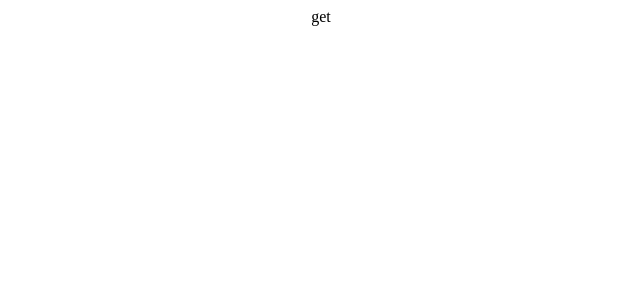
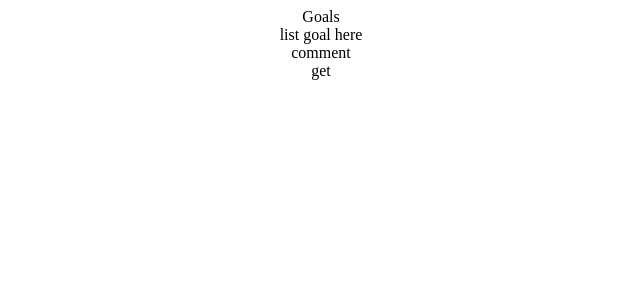
Before and after one commit to ColtonHibbert/accountable, a React (Create React App) app: page / in a window 1280 px wide. Shown: the top 300 px of the page, without its empty margins (319-959 px from the left). Built offline with nearby package versions, Linux system fonts and the light colour scheme.

Commit message:
working on goal component

```diff
--- a/src/App.js
+++ b/src/App.js
@@ -1,11 +1,18 @@
 import React from 'react';
 import './App.css';
+import Goal from './Goal.js';
+import List from './List.js';
+import GoalComment from './GoalComment.js';
 
 function App() {
 
   return (
     <div className="App">
-
+      <List>
+        <Goal>
+        </Goal>
+        <GoalComment></GoalComment>
+      </List>
       <div onClick={() => fetch('http://localhost:3001/hi')}>
       get
       </div>
--- /dev/null
+++ b/src/Goal.js
@@ -0,0 +1,11 @@
+import React from 'react';
+
+const Goal = () => {
+    return(
+        <div>
+            list goal here
+        </div>
+    )
+}
+
+export default Goal;
--- /dev/null
+++ b/src/GoalComment.js
@@ -0,0 +1,11 @@
+import React from 'react';
+
+const GoalComment = () => {
+    return (
+        <div>
+            comment
+        </div>
+    )
+}
+
+export default GoalComment;
--- /dev/null
+++ b/src/List.js
@@ -0,0 +1,12 @@
+import React from 'react';
+
+const List = (props) => {
+    return(
+        <div>
+            <div>Goals</div>
+            {props.children}
+        </div>
+    )
+}
+
+export default List;
```
